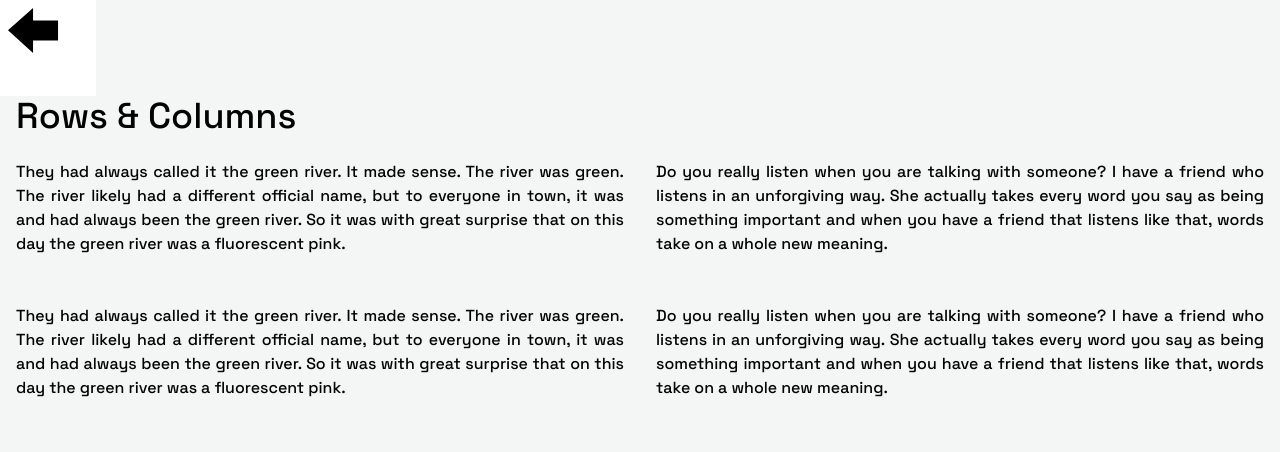
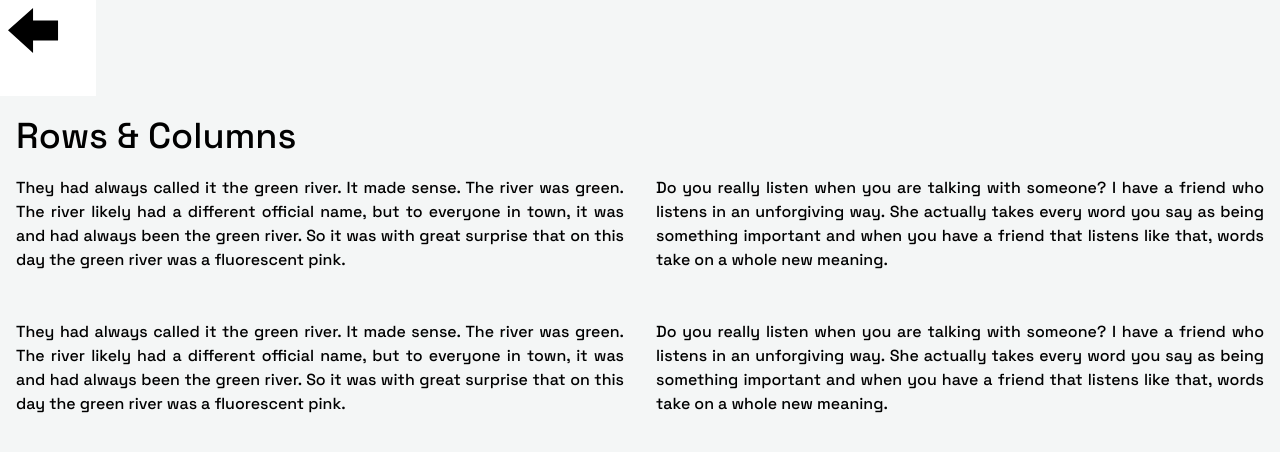
Before and after one commit to dfxe/my-site-updated, a Next.js app in the folder portfolio/: page /blog/post-one in a window 1280 px wide. Shown: the top 452 px of the page. Built offline with nearby package versions, Linux system fonts and the light colour scheme.

Commit message:
Add new right margin for navbar burger button

```diff
--- a/portfolio/components/Navbar/LeftPushNavbar.tsx
+++ b/portfolio/components/Navbar/LeftPushNavbar.tsx
@@ -89,11 +89,14 @@ const LeftPushNavbar = () => {
   return (
     <header>
       <nav>
-        <div className="flex row justify-between mx-4">
+        <div className="flex row justify-between">
           <div className=" bg-card-primary w-72 text-6xl">
             <Link href="/">@dfxe</Link>
           </div>
-          <button onClick={() => setShowMobileNavMenu(!showMobileNavMenu)}>
+          <button
+            className="mr-4"
+            onClick={() => setShowMobileNavMenu(!showMobileNavMenu)}
+          >
             <svg
               data-name="Layer 3"
               xmlns="http://www.w3.org/2000/svg"
--- a/portfolio/pages/blog/post-one/index.tsx
+++ b/portfolio/pages/blog/post-one/index.tsx
@@ -12,8 +12,8 @@ const PostOne = () => {
       <BackLinkButton linkToPage={"/blog"} />
 
       <div className="flex flex-col mx-4 xl:mx-96">
-        <h1 className="text-4xl xl:text-8xl">Rows & Columns</h1>
-        <br></br>
+        <h1 className="text-4xl xl:text-8xl my-5">Rows & Columns</h1>
+
         <div
           style={{
             display: "flex",
```
